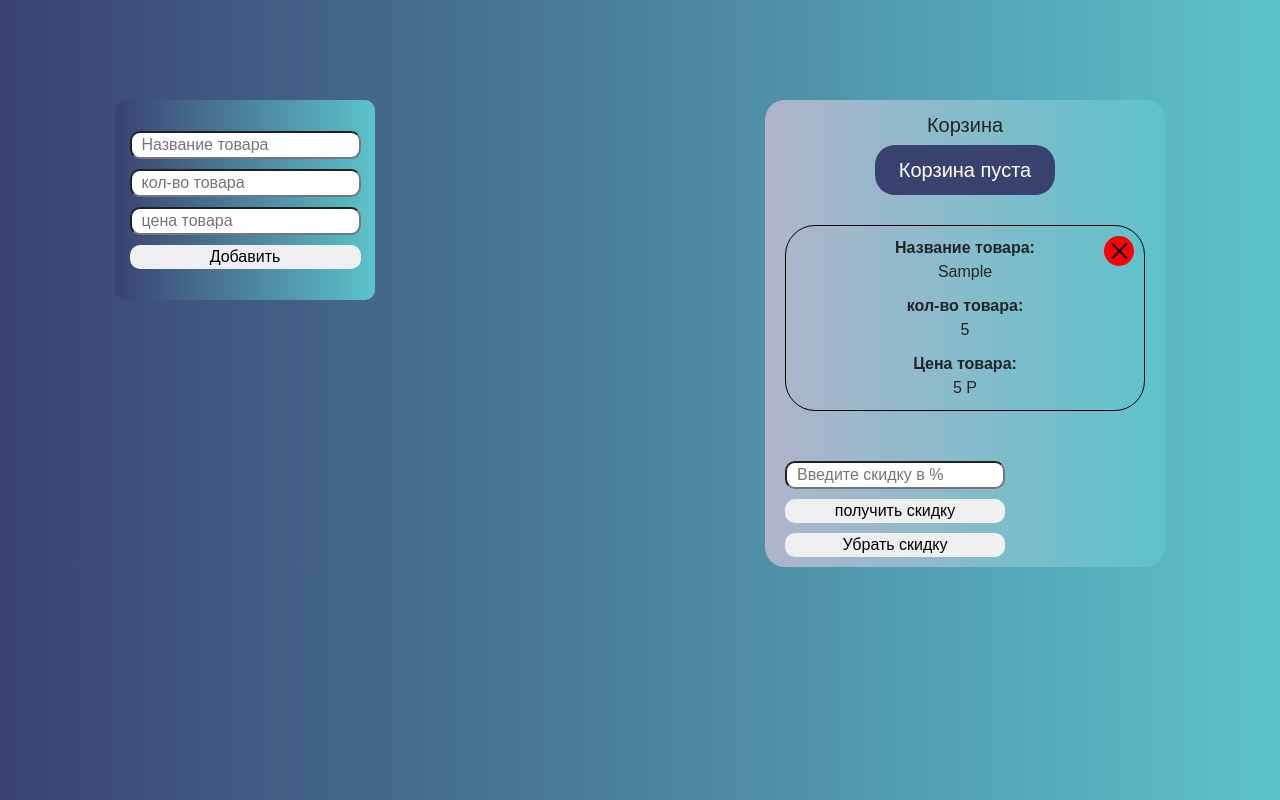
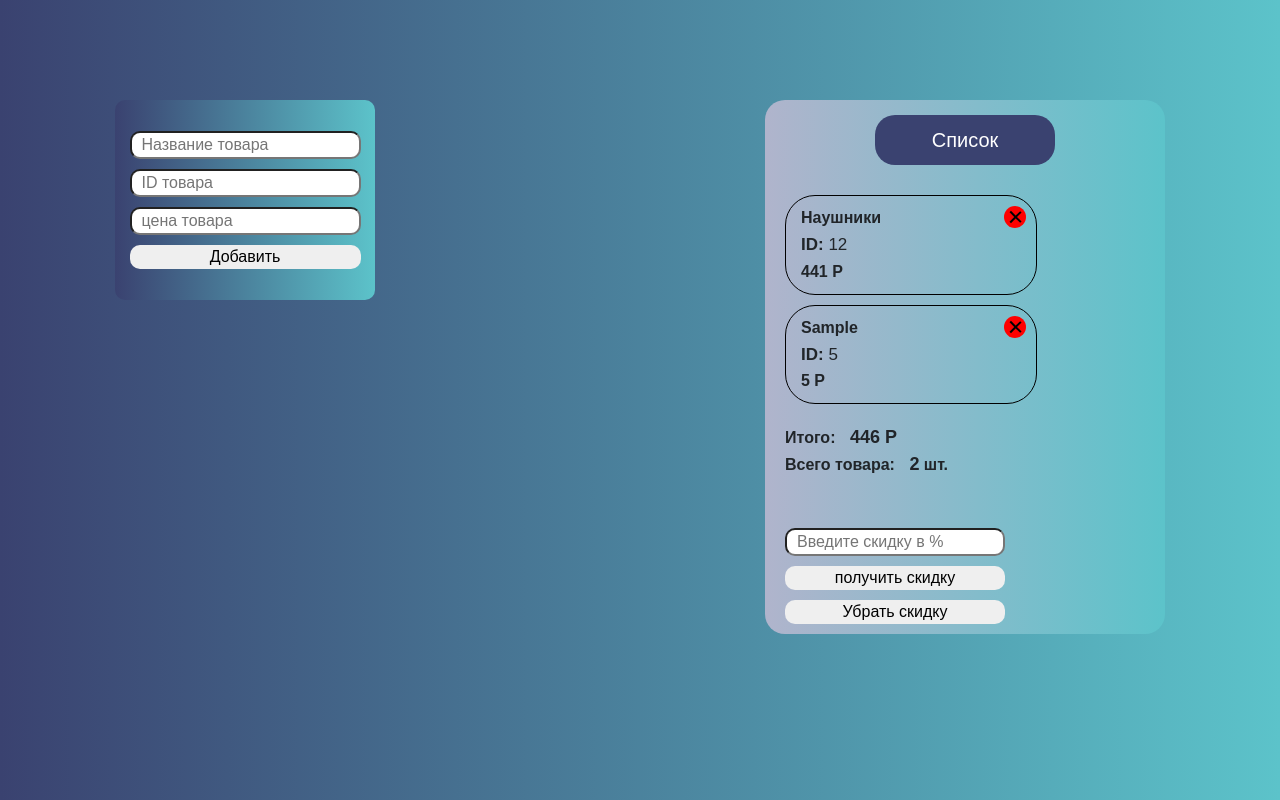
Before and after one commit to GuyFromEkb/cartv2, a website: page src/index.html in a window 1280 px wide. Both pictures are taken after typing "Sample", "5", "5" into the empty fields and a click on the button "Добавить". Drawn offline with nearby package versions, Linux system fonts and the light colour scheme; files that its build step writes are made by us from their sources.

Commit message:
осталась корзина

```diff
--- a/src/index.html
+++ b/src/index.html
@@ -5,54 +5,67 @@
 		<meta http-equiv="X-UA-Compatible" content="IE=edge" />
 		<meta name="viewport" content="width=device-width, initial-scale=1.0" />
 		<link rel="stylesheet" href="css/style.min.css" />
-		<title>Cartv2</title>
+		<title>listv2</title>
 	</head>
 
 	<body>
 		<div class="container">
 			<div class="window">
 				<form action="#" class="form-item">
-					<input required placeholder="Название товара" type="text" name="name" />
-					<input required placeholder="кол-во товара" type="number" name="count" />
-					<input required placeholder="цена товара" type="number" name="price" />
+					<input
+						required
+						placeholder="Название товара"
+						type="text"
+						name="name"
+					/>
+					<input required placeholder="ID товара" type="number" name="id" />
+					<input
+						required
+						placeholder="цена товара"
+						type="number"
+						name="price"
+					/>
 					<button>Добавить</button>
 				</form>
 			</div>
 
-			<div class="cart">
-				<div class="cart__title">Корзина</div>
-				<div class="cart__empty">
-					<p>Корзина пуста</p>
+			<div class="list">
+				<!-- <div class="list__title">Список</div> -->
+                <div class="list__title">
+					<p>Список</p>
 				</div>
 
-				<div class="cart__wrap">
+				<div class="list__empty">
+					<p>Список пуст</p>
+				</div>
 
+				<div class="list__wrap">
 
-					<!-- <div class="item">
-                        <div class="item__close"></div>
+					<div class="item">
+						<div class="item__close"></div>
 						<div class="item__name">
-							<p>Название товара:</p>
-							<span>dasdasdasdas</span>
+							<p>Наушники</p>
 						</div>
-						<div class="item__count">
-							<p>кол-во товара:</p>
-							<span>dasdasdasdas</span>
+						<div data-id="12" class="item__id">
+							<p>ID: <span>12</span></p>
 						</div>
 						<div class="item__price">
-							<p>Цена товара:</p>
-							<span>dasdasdasdas</span>
+							<span data-price>441 Р</span>
+							<span data-discount=""></span>
 						</div>
-					</div> -->
-
-
-
+					</div>
 
 
 				</div>
 
-				<div class="cart__discount">
+				<div class="list__stats">
+					<p>Итого: <span class="list__sum">44 р</span></p>
+					<p>Всего товара: <span class="list__count">23</span> шт.</p>
+				</div>
+
+				<div class="list__discount">
 					<form action="" class="form-discount">
-						<input placeholder="Введите скидку в %" type="number" />
+						<input required placeholder="Введите скидку в %" min="0" max="100" type="number" />
 						<button>получить скидку</button>
 					</form>
 					<button>Убрать скидку</button>
--- a/src/js/script.js
+++ b/src/js/script.js
@@ -9,46 +9,110 @@ document.addEventListener('DOMContentLoaded', () => {
         const formDataObj = (Object.fromEntries(formData.entries()));
 
         // console.log(formDataJson)
-        renderCart(formDataObj)
+        renderItem(formDataObj)
+        checkListEmpty();
         e.target.reset();
 
     })
+    //Поиск по id, если в списке уже есть товар с таким id, возвраает данный элемент
+    function searchId(id) {
+        const itemInList = document.querySelector('.list__wrap').querySelector(`[data-id="${id}"]`);
+
+        return (itemInList) ? itemInList.closest('.item') : false;
+
+    }
 
     //Отрисовка элемента в корзине
-    function renderCart({ name, price, count }) {
 
-        const cartItem =
-            `
+    function renderItem({ name, id, price }) {
+        const item = searchId(id);
+
+        //Меняет имя и цену, елси данный товар присутсвует в корзине
+        if (item) {
+
+            item.querySelector('[data-price]').innerText = price + " Р";
+            item.querySelector('.item__name p').innerText = name;
+        }
+        else {
+            //Либо отрисовывает
+            const listItem =
+                `
                 <div class="item">
                     <div class="item__close"></div>
                     <div class="item__name">
-                        <p>Название товара:</p>
-                        <span>${name}</span>
+                        <p>${name}</p>
+
                     </div>
-                    <div class="item__count">
-                        <p>кол-во товара:</p>
-                        <span>${count}</span>
+                    <div data-id="${id}" class="item__id">
+                        <p>ID: <span>${id}</span></p>
+
                     </div>
                     <div class="item__price">
-                        <p>Цена товара:</p>
-                        <span>${price + " Р"}</span>
+                        <span data-price>${price + " Р"}</span>
+                        <span data-discount=""></span>
+
                     </div>
                 </div>
              `;
 
-        document.querySelector('.cart__wrap').insertAdjacentHTML('beforeend', cartItem);
+            document.querySelector('.list__wrap').insertAdjacentHTML('beforeend', listItem);
+
+        }
+
+
+
     }
+
+
     //Удаление элемента из корзины
-    function deleteCart() {
-        document.querySelector('.cart__wrap').addEventListener('click', (e) => {
-            console.log(e.target);
-            const target= e.target;
-            if(target.classList.contains('item__close'))
-            {
+
+    function deleteItem() {
+        document.querySelector('.list__wrap').addEventListener('click', (e) => {
+            // console.log(e.target);
+            const target = e.target;
+            if (target.classList.contains('item__close')) {
                 target.closest('.item').remove();
+                checkListEmpty()
             }
         })
     }
-    deleteCart();
+    deleteItem();
+
+    //Добавление сообщения о том, что корзина пуста
+
+    function checkListEmpty() {
+        const itemsInLists = document.querySelector('.list__wrap').children.length;
+
+        // console.log(itemsInLists)
+
+        if (itemsInLists === 0) {
+            document.querySelector('.list__empty').classList.add('show');
+            document.querySelector('.list__title').classList.remove('show');
+
+        }
+        else {
+            document.querySelector('.list__title').classList.add('show');
+            document.querySelector('.list__empty').classList.remove('show');
+        }
+        calculation()
+
+    }
+    checkListEmpty()
+
+    // подсчёт кол-во и суммы
+    function calculation() {
+        const allItems = Array.from(document.querySelector('.list__wrap').children);
+
+        const result = allItems.reduce((acc, item) => {
+
+            acc += parseInt(item.querySelector('.item__price span').innerText);
+            return acc;
+
+        }, 0)
+
+        document.querySelector('.list__sum').innerText = result + " Р";
+        document.querySelector('.list__count').innerText = allItems.length;
+    }
+
 
 });
--- a/src/sass/style.scss
+++ b/src/sass/style.scss
@@ -54,27 +54,24 @@ body {
 		padding: 0 10px;
 	}
 }
-.cart {
-    border-radius:20px;
+.list {
+	border-radius: 20px;
 	justify-self: end;
 	width: 400px;
 	background: linear-gradient(90deg, #b0b4cc, #5cc3ca);
 	padding: 10px 20px;
 }
-.cart__title {
-    text-align: center;
-    font-size: 20px;
-}
-.cart__empty {
 
+.list__empty,.list__title {
+	display: none;
 	margin: auto;
 	margin-top: 5px;
-    background:#3a4270;
+	background: #3a4270;
 	color: #fff;
 	height: 50px;
 	width: 50%;
-    border-radius:20px;
-    p{
+	border-radius: 20px;
+	p {
 		padding-top: 10px;
 
 		font-size: 20px;
@@ -82,13 +79,17 @@ body {
 		text-align: center;
 	}
 }
-.cart__wrap {
+.list__empty.show,.list__title.show {
+	display: block;
+}
+
+.list__wrap {
 	margin-top: 30px;
 	display: flex;
 	flex-direction: column;
 	gap: 10px;
 }
-.cart__discount {
+.list__discount {
 	margin-top: 50px;
 	display: flex;
 	flex-direction: column;
@@ -112,50 +113,66 @@ body {
 	}
 }
 .item {
+	max-width: 70%;
 	position: relative;
 	border-radius: 30px;
-    padding: 10px 40px;
+	padding: 10px 40px 10px 15px;
 	border: 1px solid black;
 	display: flex;
 	flex-direction: column;
-    gap: 10px;
-    p{
-        text-align: center;
-        font-weight: 600;
-    }
-    span{
-        display: block;
-        text-align: center;
+	gap: 2px;
+
+	span {
 		word-wrap: break-word;
 	}
 }
-.item__close{
+.item__name {
+	font-weight: 600;
+}
+.item__id {
+    font-weight: 600;
+    font-size: 17px;
+    span{
+        font-weight: normal;
+    }
+
+}
+.item__price {
+font-weight: 700;
+}
+.item__close {
 	cursor: pointer;
 	right: 10px;
 	top: 10px;
 	position: absolute;
 	border-radius: 50%;
 	background: red;
-    height: 30px;
-    width: 30px;
-    &::after,&::before{
-        top: 14px;
-        left: 5px;
+	height: 22px;
+	width: 22px;
+	&::after,
+	&::before {
+        top: 10.3px;
+        left: 4px;
 		position: absolute;
 		content: "";
 		width: 70%;
 		height: 2px;
-        background:black;
+		background: black;
 		transform: rotate(45deg);
 	}
-    &::before{
+	&::before {
 		transform: rotate(-45deg);
 	}
+}
 
+.list__stats {
+	margin-top: 20px;
+	p {
+		font-weight: 600;
 	}
-.item__name {
 }
-.item__count {
+.list__sum,
+.list__count {
+	font-size: 18px;
+	margin-left: 10px;
 }
-.item__price {
-}
```
Also changed, not shown: dist/css/style.min.css, dist/index.html, dist/js/script.js. Lines whose indentation alone changed are shown as unchanged.
